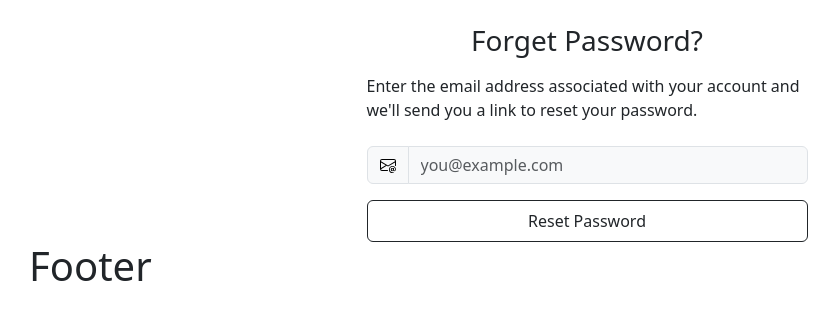
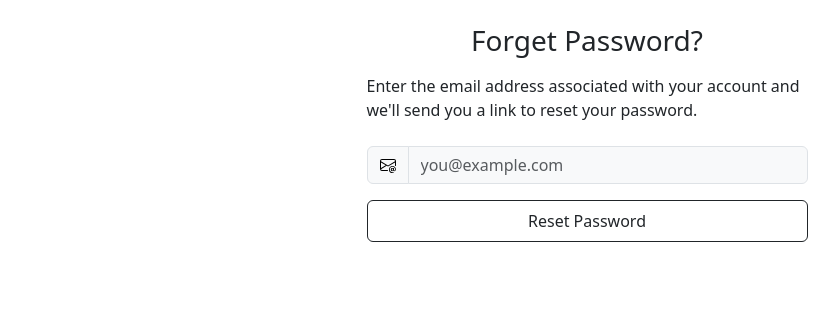
Before and after one commit to Bassel-A-Elazab/SimpleBlogUsingDjangoAndTemplate, a Django app: page /accounts/password/reset/ in a window 1280 px wide. Shown: the part 73-393 px from the top of the page, without its empty margins (53-892 px from the left). Run offline with Django 4.2, Linux system fonts and the light colour scheme.

Commit message:
Remove the footer.

```diff
--- a/webblog/templates/base.html
+++ b/webblog/templates/base.html
@@ -24,14 +24,8 @@
     <div class="container d-flex flex-column min-vh-100">
         {% include 'header.html' %}
         {% block content %}
-
         {% endblock %}
-        {% include 'footer.html' %}
     </div>
-
-    <script src="https://cdn.jsdelivr.net/npm/bootstrap@5.3.1/dist/js/bootstrap.bundle.min.js"
-        integrity="sha384-HwwvtgBNo3bZJJLYd8oVXjrBZt8cqVSpeBNS5n7C8IVInixGAoxmnlMuBnhbgrkm"
-        crossorigin="anonymous"></script>
 </body>
 
 </html>
--- a/webblog/templates/footer.html
+++ /dev/null
@@ -1,3 +0,0 @@
-<div class="footer">
-    <h1>Footer</h1>
-</div>
```
